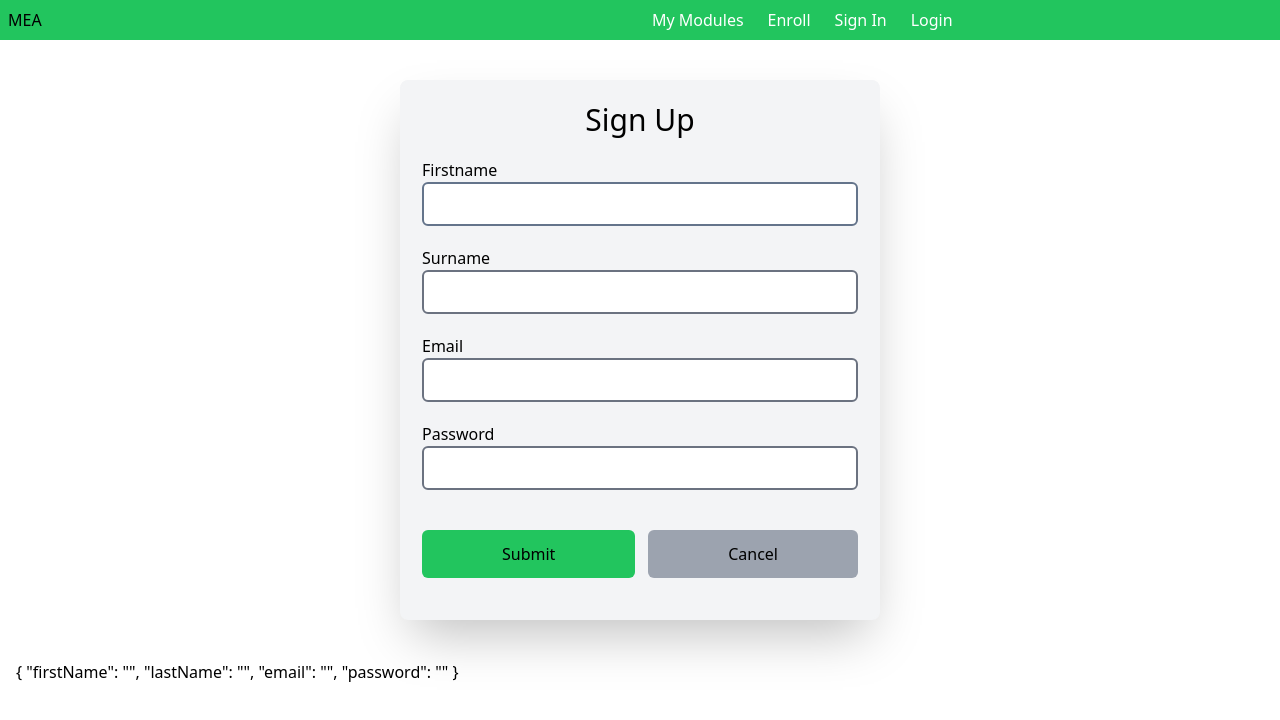
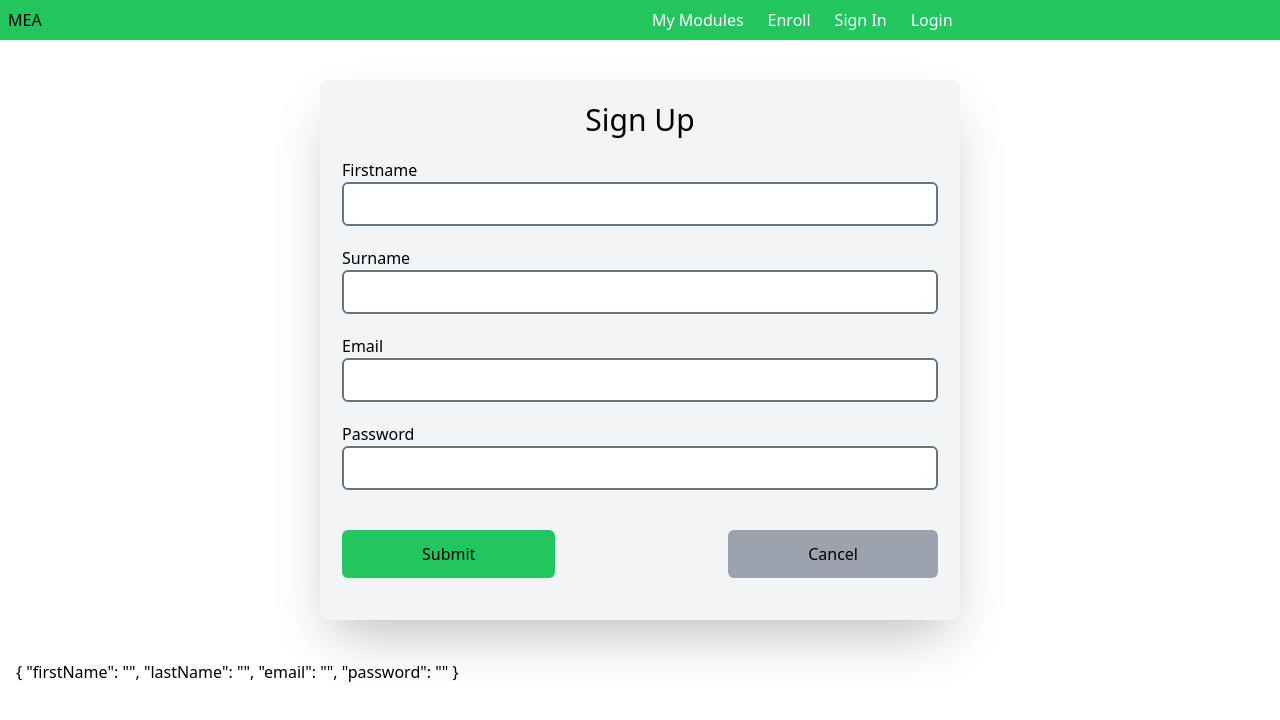
Before and after one commit to sonwabileIT/mea, an Angular app: page /signup in a window 1280 px wide. Shown: the top 720 px of the page. Built offline with nearby package versions, Linux system fonts and the light colour scheme.

Commit message:
feat: alter layout of form.

```diff
--- a/src/app/auth/signup/signup.component.html
+++ b/src/app/auth/signup/signup.component.html
@@ -1,5 +1,5 @@
 <form [formGroup]="userForm">
-    <div class="bg-gray-100 border-2 border-gray-100 rounded-lg mx-96 my-10 shadow-2xl">
+    <div class="bg-gray-100 border-2 border-gray-100 rounded-lg max-w-screen-sm mx-auto my-10 shadow-2xl">
         <div class="my-5">
             <h2 class="text-center text-3xl">Sign Up</h2>
         </div>
```
